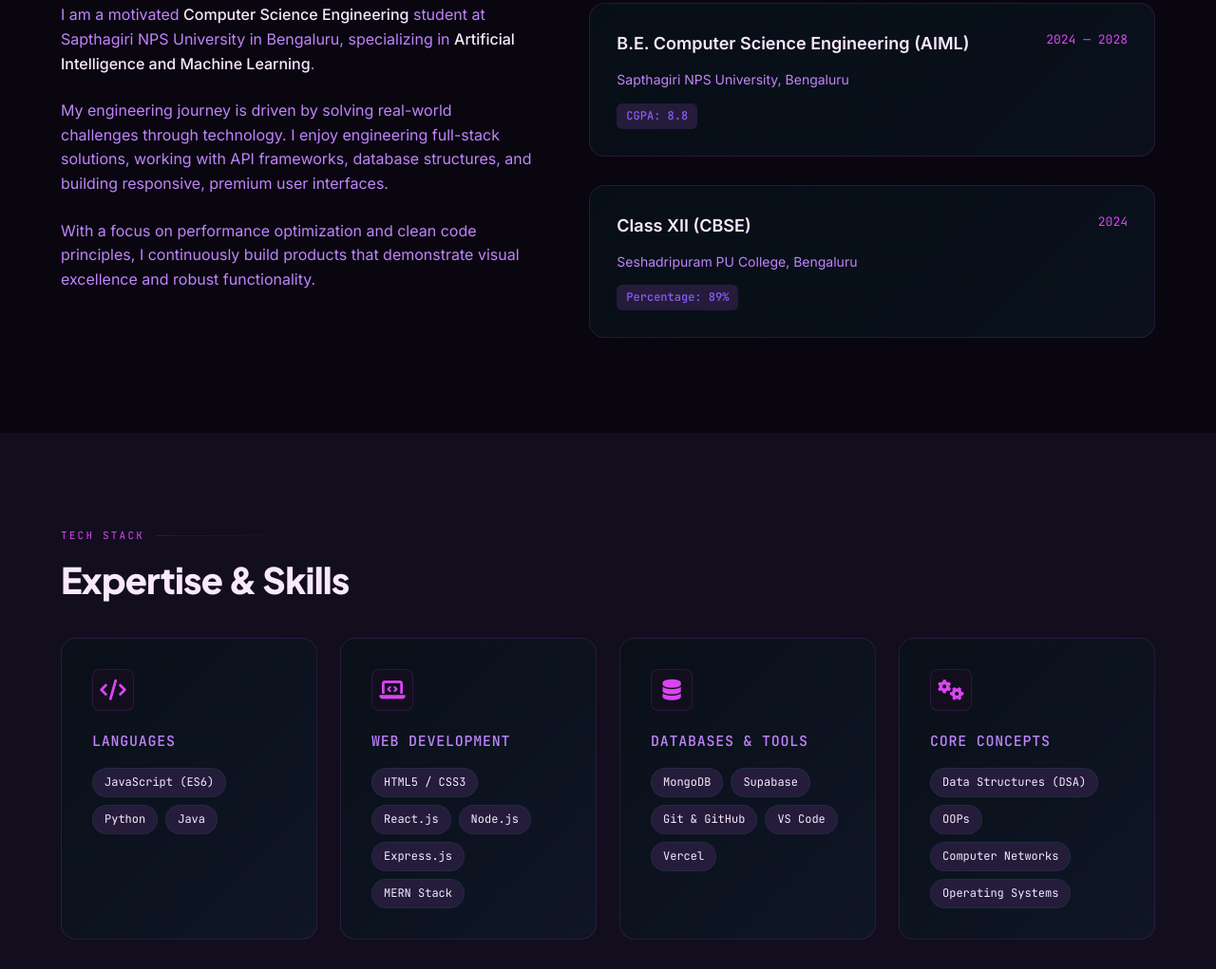
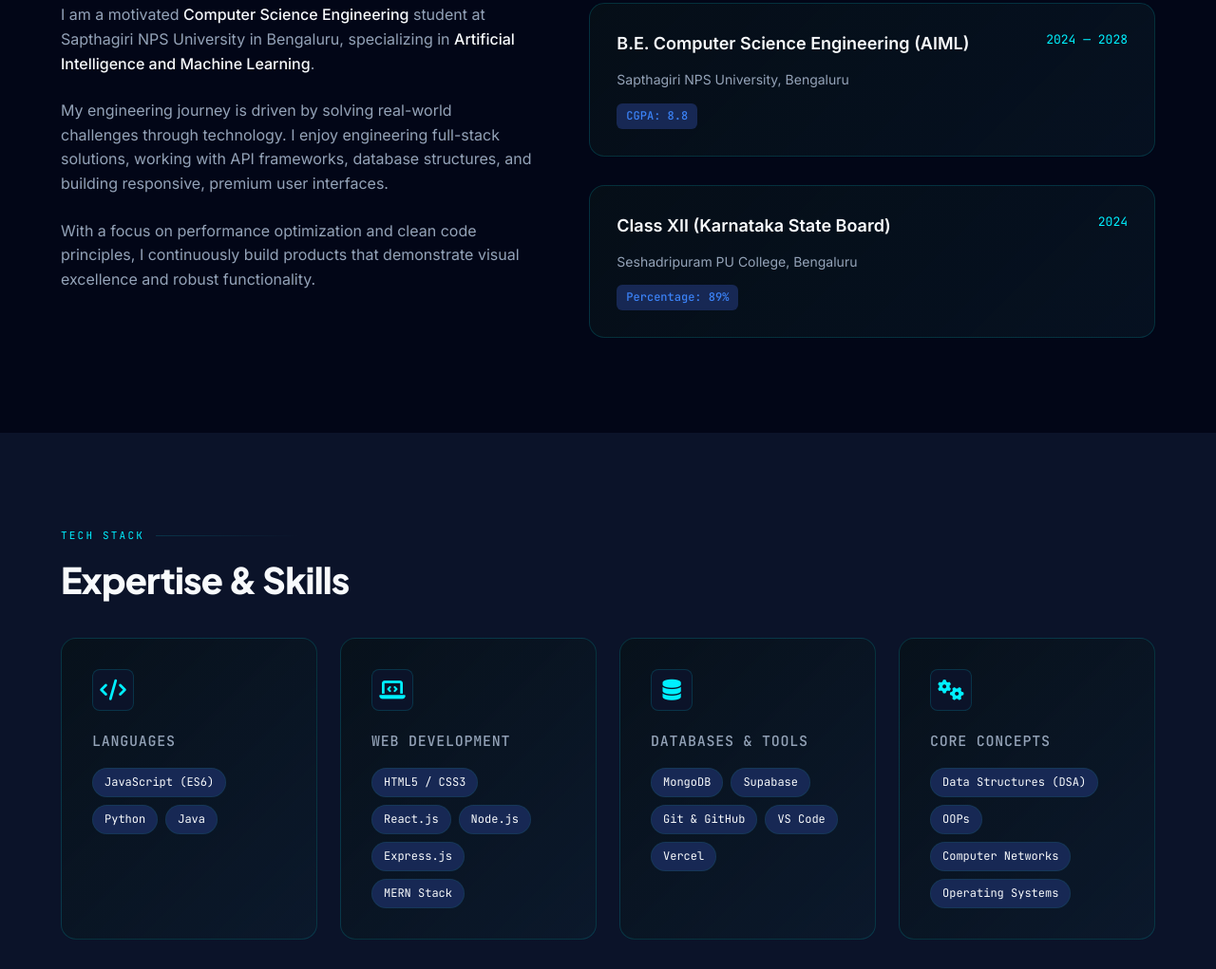
Before and after one commit to dhananjayshekar12345-del/FrontEnd-Project, a plain HTML site: page portfolio.html in a window 1280 px wide. Shown: the part 1012-2033 px from the top of the page at 95% size. Drawn offline with Linux system fonts and the light colour scheme.

Commit message:
Update Class XII board to Karnataka State Board, and change color theme to Midnight Sapphire and Electric Cyan

```diff
--- a/portfolio-styles.css
+++ b/portfolio-styles.css
@@ -1,22 +1,22 @@
 @import url('https://fonts.googleapis.com/css2?family=Inter:wght@400;500;600;700&family=Plus+Jakarta+Sans:wght@500;600;700;800&family=JetBrains+Mono:wght@400;500&display=swap');
 
 :root {
-  --bg: #090610;
-  --surface: #120e1e;
-  --surface-hover: #1b152d;
-  --surface2: #241c3a;
-  --accent: #d946ef;
-  --accent-glow: rgba(217, 70, 239, 0.35);
-  --accent2: #8b5cf6;
-  --accent3: #06b6d4;
-  --text: #fae8ff;
-  --muted: #c084fc;
-  --border: rgba(217, 70, 239, 0.15);
-  --border-hover: rgba(217, 70, 239, 0.35);
+  --bg: #020617;
+  --surface: #0b1329;
+  --surface-hover: #111d3e;
+  --surface2: #172854;
+  --accent: #00f0ff;
+  --accent-glow: rgba(0, 240, 255, 0.35);
+  --accent2: #3b82f6;
+  --accent3: #10b981;
+  --text: #f8fafc;
+  --muted: #94a3b8;
+  --border: rgba(0, 240, 255, 0.15);
+  --border-hover: rgba(0, 240, 255, 0.35);
   --font-sans: 'Inter', sans-serif;
   --font-display: 'Plus Jakarta Sans', sans-serif;
   --font-mono: 'JetBrains Mono', monospace;
-  --glow: rgba(217, 70, 239, 0.12);
+  --glow: rgba(0, 240, 255, 0.12);
 }
 
 /* Light Mode support */
@@ -158,7 +158,7 @@ nav {
   z-index: 100;
   backdrop-filter: blur(24px);
   -webkit-backdrop-filter: blur(24px);
-  background: rgba(9, 6, 16, 0.75);
+  background: rgba(2, 6, 23, 0.75);
   border-bottom: 1px solid var(--border);
   transition: background-color 0.3s, border-color 0.3s;
 }
@@ -201,7 +201,7 @@ body.light-theme nav {
 }
 .nav-menu a:hover, .nav-menu a.active {
   color: var(--accent);
-  background-color: rgba(217, 70, 239, 0.06);
+  background-color: rgba(0, 240, 255, 0.06);
   border-color: var(--border);
 }
 .nav-actions {
@@ -213,7 +213,7 @@ body.light-theme nav {
   display: flex;
   align-items: center;
   gap: 8px;
-  background-color: rgba(217, 70, 239, 0.08);
+  background-color: rgba(0, 240, 255, 0.08);
   border: 1px solid var(--border);
   padding: 6px 14px;
   border-radius: 20px;
@@ -225,7 +225,7 @@ body.light-theme nav {
 }
 .status-badge-pulse:hover {
   border-color: var(--accent);
-  background-color: rgba(217, 70, 239, 0.12);
+  background-color: rgba(0, 240, 255, 0.12);
 }
 .pulse-dot {
   width: 8px;
--- a/portfolio.html
+++ b/portfolio.html
@@ -119,7 +119,7 @@
 
           <div class="edu-card">
             <div class="edu-header">
-              <h3 class="edu-degree">Class XII (CBSE)</h3>
+              <h3 class="edu-degree">Class XII (Karnataka State Board)</h3>
               <span class="edu-date">2024</span>
             </div>
             <p class="edu-school">Seshadripuram PU College, Bengaluru</p>
```
